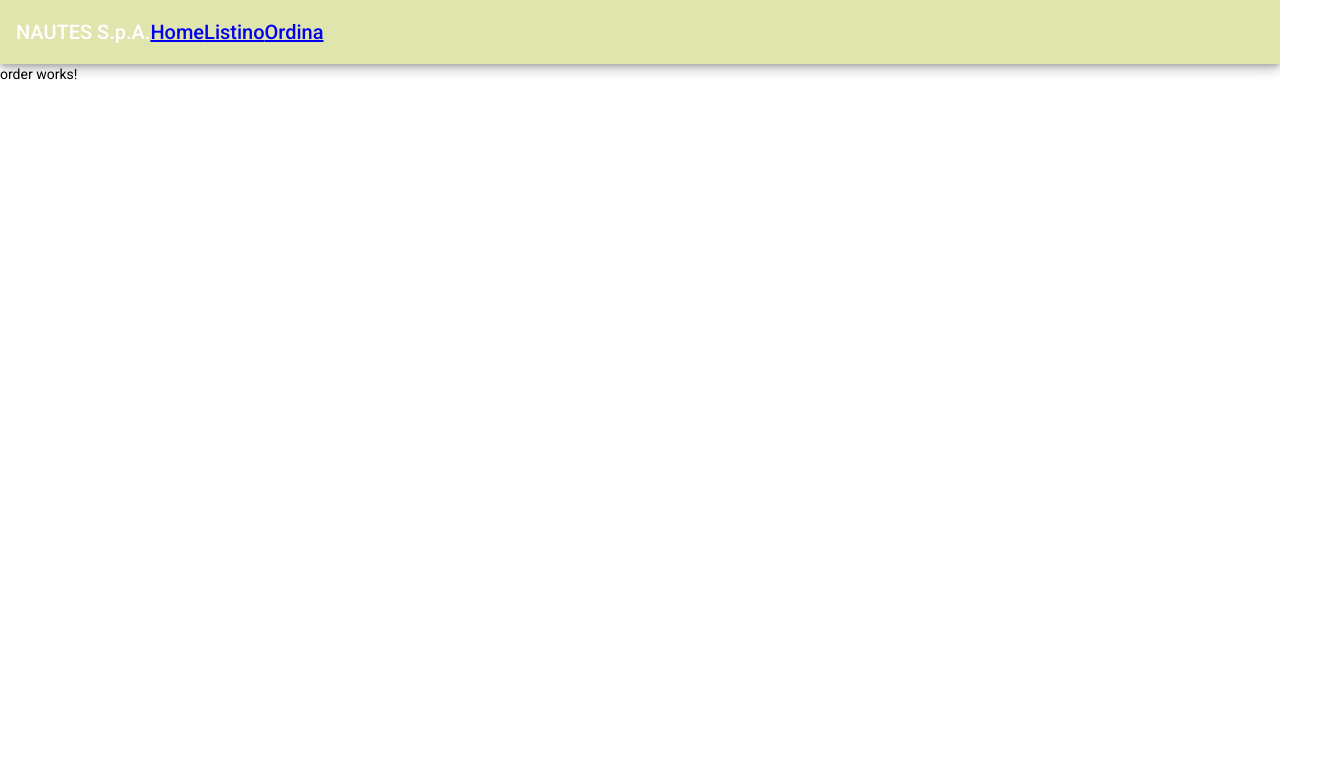
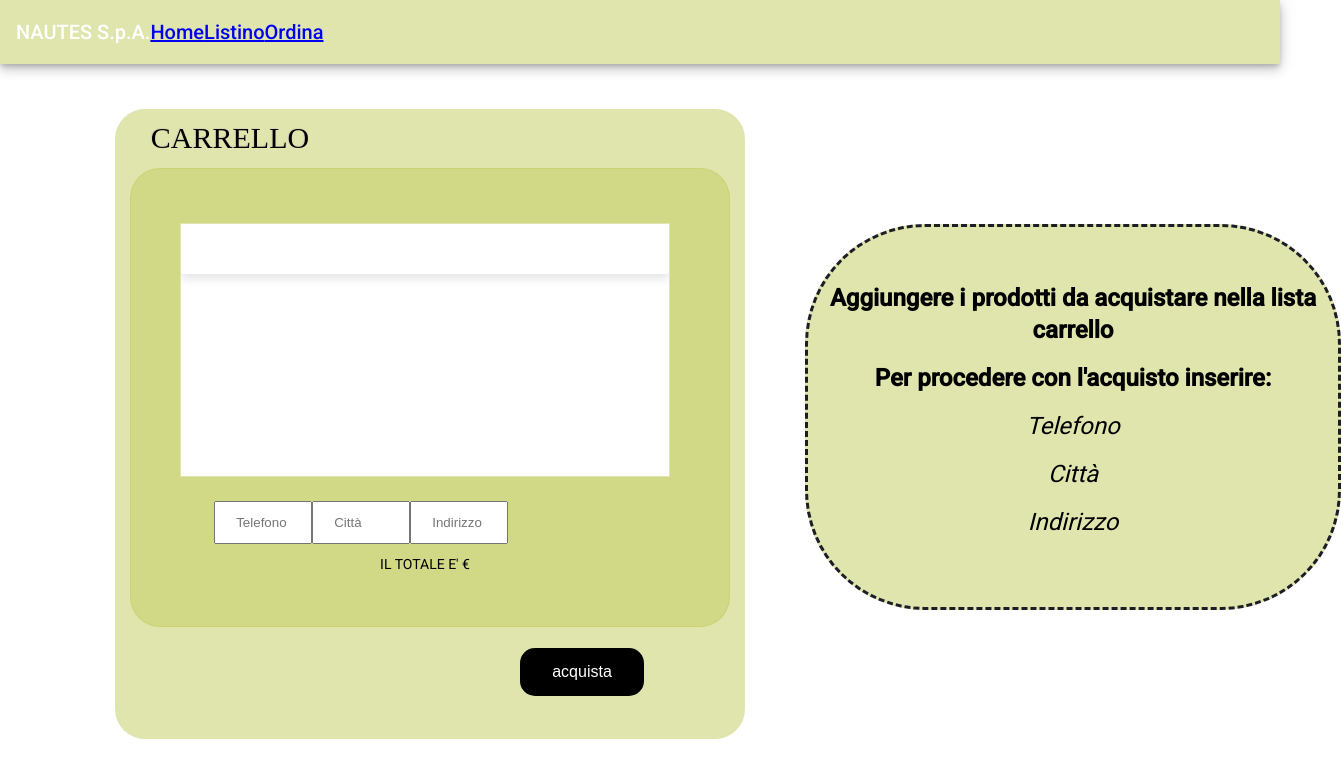
Before and after one commit to MirkoVerdecchia/E-Commerce_TDD, an Angular app: page /order in a window 1280 px wide. Shown: the top 778 px of the page, 1341 px wide, since content can reach past the window. Built offline with nearby package versions, Linux system fonts and the light colour scheme.

Commit message:
UI update for home and order componente

```diff
--- a/src/app/components/home/home.component.css
+++ b/src/app/components/home/home.component.css
@@ -0,0 +1,4 @@
+h1{
+    text-align: center;
+    text-size-adjust: 100px;
+}
--- a/src/app/components/home/home.component.html
+++ b/src/app/components/home/home.component.html
@@ -0,0 +1,7 @@
+<div class="center text-center" style="padding-top: 272px;">
+<div class="banner">
+    <h1 class>
+        NEW E-COMMERCE!!
+    </h1>
+</div>
+</div>
--- a/src/app/components/order/order.component.css
+++ b/src/app/components/order/order.component.css
@@ -0,0 +1,372 @@
+body{
+    background-color: #e2d3d3;
+    padding: 10px;
+    }
+    .table-title h3 {
+      position: relative;
+      left: -200px;
+      color: black;
+      font-size: 30px;
+      font-weight: 400;
+      font-style:normal;
+      font-family: "Times New Roman", Times, serif;;
+      text-shadow: -1px -1px 1px rgba(141, 20, 221, 0.1);
+      text-transform:uppercase;
+    }
+
+
+    .box{
+     position: relative;
+     top: 30px;
+     left:100px;
+      text-align: center;
+      padding: 15px;
+      margin: 15px;
+      width: 600px;
+      height: 600px;
+      background-color: rgba(195, 206, 101, 0.521);
+      border-radius: 30px 30px 30px 30px
+    }
+    .box2{
+      position: relative;
+     top: -500px;
+     left: 790px;
+      text-align: center;
+      padding: 15px;
+      margin: 15px;
+      width: 500px;
+      height: 350px;
+      background-color: rgba(195, 206, 101, 0.521);
+     border-radius: 15vmin ;
+     border-style: dashed;
+     border-color: #1b1e24;
+    }
+
+    .annotate {
+        font-style: italic;
+        color: rgba(195, 206, 101, 0.521);
+      }
+
+      .listbox-area {
+        padding: 40px;
+        background: rgba(195, 206, 101, 0.521);
+        border: 1px solid rgba(195, 206, 101, 0.521);
+        font-size: 0;
+        border-radius: 30px 30px 30px 30px
+      }
+
+      .left-area,
+      .right-area {
+        box-sizing: border-box;
+        display: inline-block;
+        font-size: 14px;
+        vertical-align: top;
+        width: 500px;
+
+
+      }
+
+      .left-area {
+        padding-right: 10px;
+      }
+
+      .right-area {
+        padding-left: 10px;
+      }
+
+      [role="listbox"] {
+        min-height: 18em;
+        padding: 0;
+        background: white;
+        border: 1px solid rgba(195, 206, 101, 0.521);
+      }
+
+      [role="option"] {
+        display: block;
+        padding: 0 1em 0 1.5em;
+        position: relative;
+        line-height: 1.8em;
+      }
+
+      [role="option"].focused {
+        background: #bde4ff;
+      }
+
+      [role="option"][aria-selected="true"]::before {
+        content: 'âœ“';
+        position: absolute;
+        left: 0.5em;
+      }
+
+      button {
+        font-size: 16px;
+      }
+
+      button[aria-disabled="true"] {
+        opacity: 0.5;
+      }
+
+      .move-right-btn {
+        padding-right: 20px;
+        position: relative;
+      }
+
+      .move-right-btn::after {
+        content: ' ';
+        height: 10px;
+        width: 12px;
+
+        background-position: center right;
+        position: absolute;
+        right: 2px;
+        top: 6px;
+      }
+
+      .move-left-btn {
+        padding-left: 20px;
+        position: relative;
+      }
+
+      .move-left-btn::after {
+        content: ' ';
+        height: 10px;
+        width: 12px;
+
+        background-position: center left;
+        position: absolute;
+        left: 2px;
+        top: 6px;
+      }
+
+      #ss_elem_list {
+        max-height: 18em;
+        overflow-y: auto;
+        position: relative;
+      }
+
+      #exp_button {
+        border-radius: 0;
+        font-size: 16px;
+        text-align: left;
+        padding: 5px 10px;
+        width: 300px;
+        position: relative;
+      }
+
+      #exp_button::after {
+        width: 0;
+        height: 0;
+        border-left: 8px solid transparent;
+        border-right: 8px solid transparent;
+        border-top: 8px solid rgba(195, 206, 101, 0.521);
+        content: " ";
+        position: absolute;
+        right: 5px;
+        top: 10px;
+      }
+
+      #exp_button[aria-expanded="true"]::after {
+        width: 0;
+        height: 0;
+        border-left: 8px solid transparent;
+        border-right: 8px solid transparent;
+        border-top: 0;
+        border-bottom: 8px solid rgba(195, 206, 101, 0.521);
+        content: " ";
+        position: absolute;
+        right: 5px;
+        top: 10px;
+      }
+
+      #exp_elem_list {
+        border-top: 0;
+        max-height: 10em;
+        overflow-y: auto;
+        position: absolute;
+        margin: 0;
+        width: 148px;
+      }
+
+      .hidden {
+        display: none;
+      }
+
+      .toolbar {
+        font-size: 0;
+      }
+
+      .toolbar-item {
+        border: 1px solid rgba(195, 206, 101, 0.521);
+        background: #ccc;
+      }
+
+      .toolbar-item[aria-disabled="false"]:focus {
+        background-color: #eee;
+      }
+
+      .offscreen {
+        clip: rect(1px 1px 1px 1px);
+        clip: rect(1px, 1px, 1px, 1px);
+        font-size: 14px;
+        height: 1px;
+        overflow: hidden;
+        position: absolute;
+        white-space: nowrap;
+        width: 1px;}
+
+        .button {
+          position: relative;
+          top: 150px;
+          left: 200px;
+          background-color: white;
+
+          border: none;
+          color: white;
+          padding: 15px 32px;
+          text-align: center;
+          text-decoration: none;
+          display: inline-block;
+          font-size: 16px;
+          margin: 4px 2px;
+          cursor: pointer;
+      }
+
+      .button2 {
+        background-color: black;
+        border-radius: 15px 15px 15px 15px;
+        position: relative;
+        left: 10px;
+      }
+
+
+      .table-fill {
+        background: white;
+        border-radius:3px;
+        border-collapse: collapse;
+        height: 50px;
+        margin: auto;
+        max-width: 600px;
+        padding:5px;
+        width: 100%;
+        box-shadow: 0 5px 10px rgba(0, 0, 0, 0.1);
+        animation: float 5s infinite;
+      }
+
+      th {
+        color:#D5DDE5;;
+        background:#1b1e24;
+        border-bottom:4px solid #9ea7af;
+        border-right: 1px solid #343a45;
+        font-size:23px;
+        font-weight: 100;
+        padding:24px;
+        text-align:left;
+        text-shadow: 0 1px 1px rgba(0, 0, 0, 0.1);
+        vertical-align:middle;
+      }
+
+      th:first-child {
+        border-top-left-radius:3px;
+      }
+
+      th:last-child {
+        border-top-right-radius:3px;
+        border-right:none;
+      }
+
+      tr {
+        border-top: 1px solid #C1C3D1;
+        border-bottom: 1px solid #C1C3D1;
+        color:#666B85;
+        font-size:16px;
+        font-weight:normal;
+        text-shadow: 0 1px 1px rgba(256, 256, 256, 0.1);
+      }
+
+      tr:hover td {
+        background:#4E5066;
+        color:#FFFFFF;
+        border-top: 1px solid #22262e;
+      }
+
+      tr:first-child {
+        border-top:none;
+      }
+
+      tr:last-child {
+        border-bottom:none;
+      }
+
+      tr:nth-child(odd) td {
+        background:#EBEBEB;
+      }
+
+      tr:nth-child(odd):hover td {
+        background:#4E5066;
+      }
+
+      tr:last-child td:first-child {
+        border-bottom-left-radius:3px;
+      }
+
+      tr:last-child td:last-child {
+        border-bottom-right-radius:3px;
+      }
+
+      td {
+        background:#FFFFFF;
+        padding:20px;
+        text-align:left;
+        vertical-align:middle;
+        font-weight:100;
+        font-size:18px;
+        text-shadow: -1px -1px 1px rgba(0, 0, 0, 0.1);
+        border-right: 1px solid #C1C3D1;
+      }
+
+      td:last-child {
+        border-right: 0px;
+      }
+
+      th.text-left {
+        text-align: left;
+      }
+
+      th.text-center {
+        text-align: center;
+      }
+
+      th.text-right {
+        text-align: right;
+      }
+
+      td.text-left {
+        text-align: left;
+      }
+
+      td.text-center {
+        text-align: center;
+      }
+
+      td.text-right {
+        text-align: right;
+      }
+
+      input[type=text] {
+        width: 20%;
+        padding: 12px 20px;
+        margin: 10px 0;
+        box-sizing: border-box;
+      }
+
+
+      .button1 {
+        background-color: white;
+        color: black;
+        border: 2px solid #e2d3d3;
+      }
+
+      .button1:hover {
+        background-color: #e2d3d3 ;
+        color: black;
+      }
--- a/src/app/components/order/order.component.html
+++ b/src/app/components/order/order.component.html
@@ -1 +1,46 @@
-<p>order works!</p>
+<div class="box">
+	<div class="table-title">
+		<h3>CARRELLO</h3>
+	</div>
+	<div class="listbox-area">
+		<div class="left-area" *ngIf = "!emptyCart()">
+			<span id="ss_elem"></span>
+			<ul id="ss_elem_list" tabindex="0" role="listbox" aria-labelledby="ss_elem">
+				<table class="table-fill">
+					<thead>
+					<tbody class="table-hover">
+						<tr *ngFor="let product of getCart()">
+							<td class="text-left">{{product.name}}</td>
+		  				 	<td class="text-left">€{{product.price}}</td>
+							<td class="text-left">{{numberProduct(product)}}</td>
+						   	<td class="text-left"><button mat-raised-button type="button" class="btn btn-default button1" (click)="removeFromCart(product)">Rimuovi</button></td>
+						</tr>
+					</tbody>
+				</table>
+			</ul>
+			<input type="text" placeholder="Telefono" size="10" #phone>
+			<input type="text" placeholder="Città" #city>
+			<input type="text" placeholder="Indirizzo" #address>
+			<button class="button button2">acquista</button>
+			<!--button class="button button2" (click) = "order(phone.value, city.value, address.value)">Acquista</button-->
+			<p>IL TOTALE E' {{getTotal()}}€</p>
+	  	</div>
+		<div class="left-area" *ngIf = "emptyCart()">
+			<P>IL CARRELLO E' VUOTO</P>
+		</div>
+	</div>
+</div>
+<div class ="box2">
+	<br><br>
+	<h1><strong>Aggiungere i prodotti da acquistare nella lista carrello </strong></h1>
+	<h1><strong>Per procedere con l'acquisto inserire:</strong></h1>
+	<h1><em>Telefono</em></h1>
+	<h1><em>Città</em></h1>
+	<h1><em>Indirizzo</em></h1>
+</div>
+<script>
+	var pressedButton = document.getElementsByTagName("button")[0];
+	pressedButton.addEventListener("click", function (event) {
+	   alert("Ancora non si possono fare acquisti")
+	})
+ </script>
--- a/src/app/components/order/order.component.ts
+++ b/src/app/components/order/order.component.ts
@@ -19,8 +19,8 @@ export class OrderComponent implements OnInit {
   }
 
 
-  getCart() {
-
+  getCart(): IProduct[] {
+    return this.cart;
   }
 
   removeFromCart(product: IProduct) {
@@ -43,8 +43,8 @@ export class OrderComponent implements OnInit {
   }
 
 
-  emptyCart() {
-
+  emptyCart(): boolean {
+    return false;
   }
 
 
```
